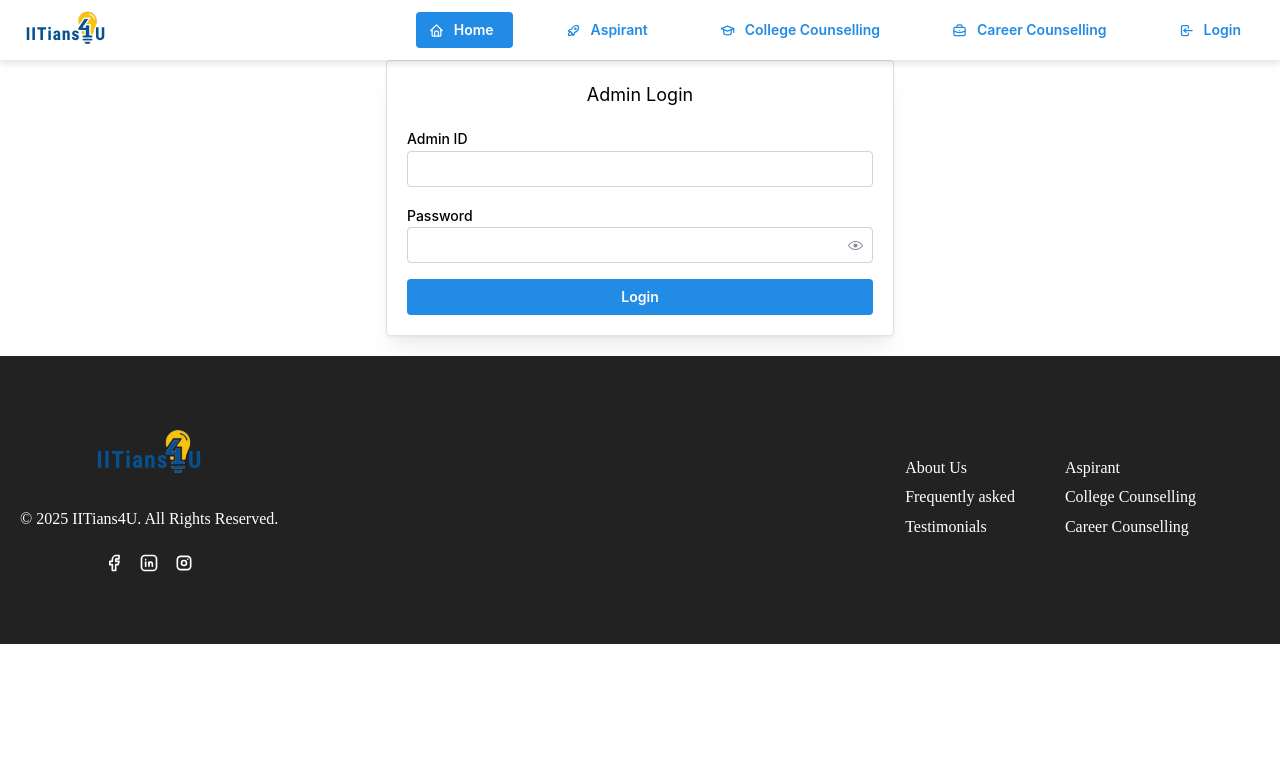
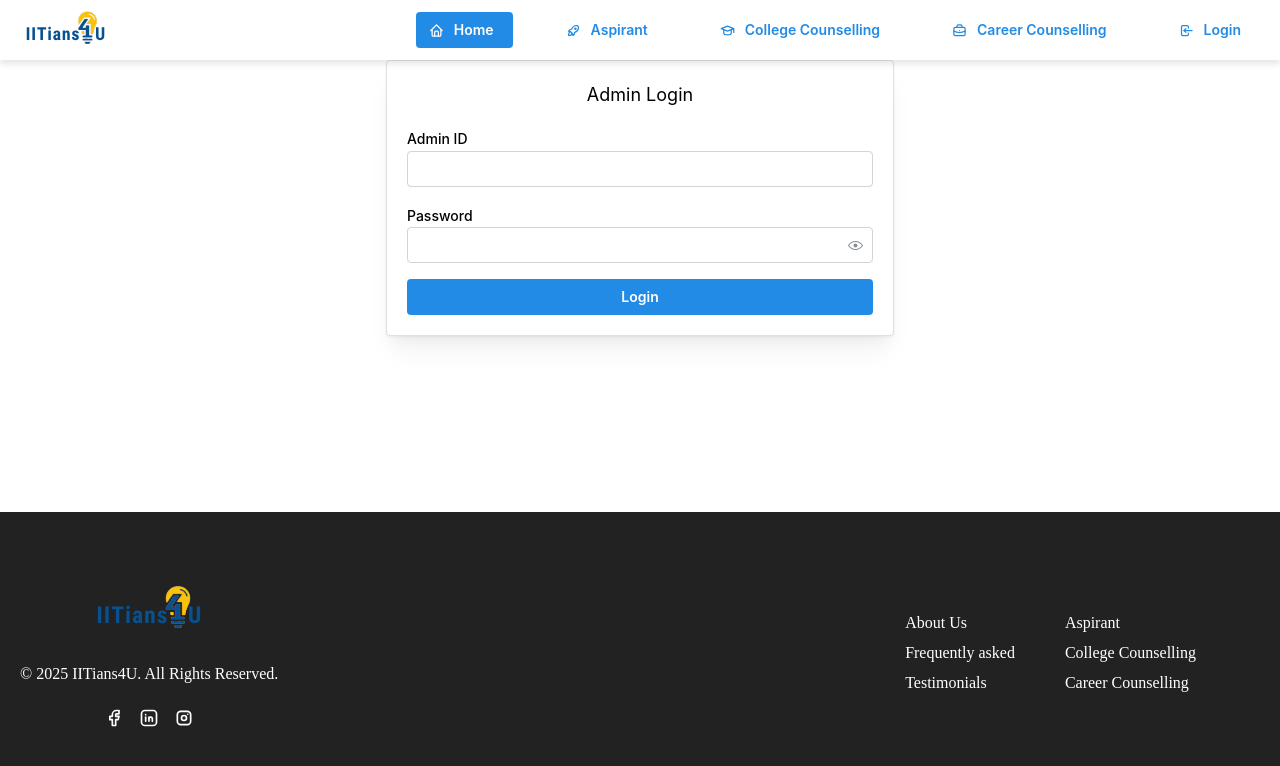
Before and after one commit to ishwar4230/iitian4u-frontend, a React (Create React App) app: page /admin in a window 1280 px wide. Shown: the top 766 px of the page. Built offline with nearby package versions, Linux system fonts and the light colour scheme; no server answers.

Commit message:
fixed admin-panel, shift footer down for short pages

```diff
--- a/src/HomePage.js
+++ b/src/HomePage.js
@@ -101,7 +101,7 @@ const HomePage = () => {
   };
 
   return (
-    <>
+    <div id="homepage-root">
       {/* Desktop Navbar */}
       {!isMobile && (
         <nav className="navbar">
@@ -110,37 +110,37 @@ const HomePage = () => {
             <Button
               variant={activeTab === "home" ? "filled" : "subtle"}
               leftSection={<IconHome size={15} />}
-              onClick={() => { navigate("/")}}
+              onClick={() => { navigate("/") }}
             >
               Home
             </Button>
             <Button
               variant={activeTab === "aspirant" ? "filled" : "subtle"}
               leftSection={<IconRocket size={15} />}
-              onClick={() => {navigate("/aspirant")}}
+              onClick={() => { navigate("/aspirant") }}
             >
               Aspirant
             </Button>
             <Button
               variant={activeTab === "college" ? "filled" : "subtle"}
               leftSection={<IconSchool size={15} />}
-              onClick={() => {navigate("/college")}}
+              onClick={() => { navigate("/college") }}
             >
               College Counselling
             </Button>
             <Button
               variant={activeTab === "career" ? "filled" : "subtle"}
               leftSection={<IconBriefcase size={15} />}
-              onClick={() => {navigate("/career")}}
+              onClick={() => { navigate("/career") }}
             >
               Career Counselling
             </Button>
 
             {!isLoggedIn ? (
               <Button
-              variant={activeTab === "login" ? "filled" : "subtle"}
+                variant={activeTab === "login" ? "filled" : "subtle"}
                 leftSection={<IconLogin size={15} />}
-                onClick={() => {navigate("/login")}}
+                onClick={() => { navigate("/login") }}
               >
                 Login
               </Button>
@@ -149,7 +149,7 @@ const HomePage = () => {
                 <Button
                   variant={activeTab === "book-slot" ? "filled" : "subtle"}
                   leftSection={<IconCalendarClock size={15} />}
-                  onClick={() => {navigate("/book-slot")}}
+                  onClick={() => { navigate("/book-slot") }}
                 >
                   Book Slot
                 </Button>
@@ -165,19 +165,19 @@ const HomePage = () => {
                   <Menu.Dropdown style={{ marginTop: "10px" }}>
                     <Menu.Item
                       leftSection={<IconUserCircle size={15} />}
-                      onClick={() => {navigate("/profile")}}
+                      onClick={() => { navigate("/profile") }}
                     >
                       My Profile
                     </Menu.Item>
                     <Menu.Item
                       leftSection={<IconCalendar size={15} />}
-                      onClick={() => {navigate("/upcoming-sessions")}}
+                      onClick={() => { navigate("/upcoming-sessions") }}
                     >
                       My Upcoming Sessions
                     </Menu.Item>
                     <Menu.Item
                       leftSection={<IconClipboardList size={15} />}
-                      onClick={() => {navigate("/my-plans")}}
+                      onClick={() => { navigate("/my-plans") }}
                     >
                       My Plans
                     </Menu.Item>
@@ -238,7 +238,7 @@ const HomePage = () => {
 
           {!isLoggedIn ? (
             <Button
-            variant={activeTab === "login" ? "filled" : "subtle"}
+              variant={activeTab === "login" ? "filled" : "subtle"}
               leftSection={<IconLogin size={15} />}
               onClick={() => { navigate("/login"); close(); }}
             >
@@ -287,7 +287,7 @@ const HomePage = () => {
       </Drawer>
 
       {/* Routes */}
-      <div style={{ marginTop: "60px" }}>
+      <div style={{ marginTop: "60px" }} id="homepage-element">
         <Routes>
           <Route path="/" element={<HomeTab />} />
           <Route path="/aspirant" element={<Aspirant />} />
@@ -328,7 +328,7 @@ const HomePage = () => {
           </ul>
         </div>
       </footer>
-    </>
+    </div>
   );
 };
 
--- a/src/HomePageStyle.css
+++ b/src/HomePageStyle.css
@@ -114,3 +114,11 @@
     gap: 10px;
     align-items: flex-start;
   }
+  #homepage-root{
+    display: flex;
+    flex-direction: column;
+    min-height: 100vh; /* Full viewport height */
+  }
+  #homepage-element{
+    flex-grow: 1; /* Pushes the footer to the bottom */
+  }
--- a/src/admin/AdminPanel.js
+++ b/src/admin/AdminPanel.js
@@ -100,13 +100,26 @@ const AdminPanel = () => {
             height="300px"
             width="100%"
             placeholder={jsonData}
-            onChange={(data) => {
+            onBlur={(data) => {
               if (!data.error) {
                 setJsonData(data.jsObject); // Update the state
                 jsonRef.current = data.jsObject; // Update the ref
               }
             }}
-            colors={{ background: "#f4f4f4" }}
+            colors={{
+              background: "#f4f4f4",  // Light gray background
+              default: "#333",        // Default text color (dark gray)
+              keys: "#1E1E1E",        // Darker color for keys
+              string: "#007acc",      // Blue for strings
+              number: "#098658",      // Green for numbers
+              colon: "#000",          // Black for colons
+              keys_whiteSpace: "#1E1E1E" // Ensure key spacing is also dark
+            }}
+            style={{
+              body: { fontSize: "18px" }, // Adjust the font size here
+              labelColumn: { fontSize: "18px" }, // For the keys
+              valueColumn: { fontSize: "18px" }, // For the values
+            }}
           />
           <Group mt="md">
             <Button onClick={handleSubmit}>Submit</Button>
```
